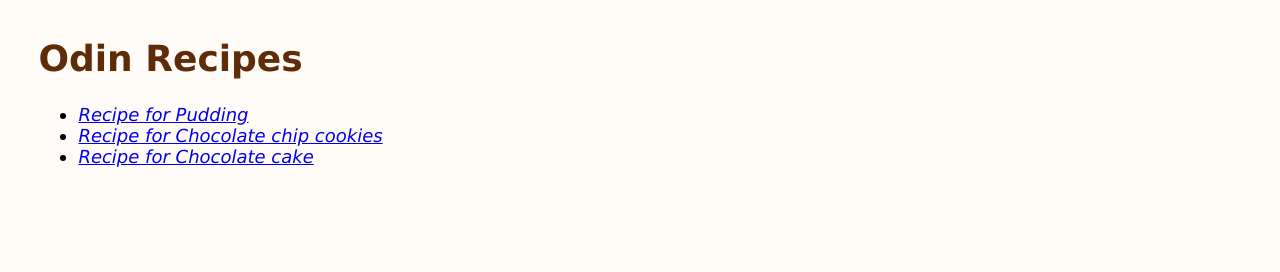
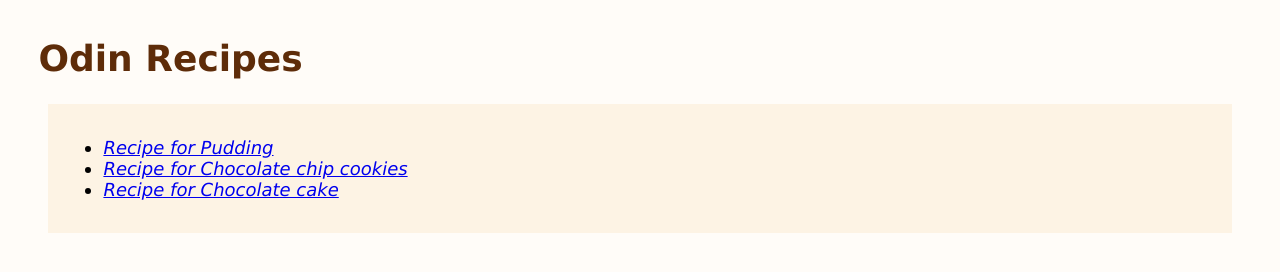
Before and after one commit to mFaizanBaloch/odin-recipes, a plain HTML site: page index.html in a window 1280 px wide. Drawn offline with Linux system fonts and the light colour scheme.

Commit message:
Add a div in homepage with box styling

```diff
--- a/index.html
+++ b/index.html
@@ -9,11 +9,13 @@
 
 <body>
     <h1>Odin Recipes</h1>
+    <div class="list">
     <ul>
         <li><a href="recipes/pudding.html">Recipe for Pudding</a></li>
         <li><a href="recipes/cookies.html">Recipe for Chocolate chip cookies</a></li>
         <li><a href="recipes/choco_cake.html">Recipe for Chocolate cake</a></li>
     </ul>
+    </div>
 </body>
 
 </html>
--- a/style.css
+++ b/style.css
@@ -12,3 +12,9 @@ li {
 h1 {
     color:rgb(94, 44, 9)
 }
+
+.list {
+    padding: 15px;
+    margin: 10px;
+    background-color: rgb(253, 243, 228);
+}
```
